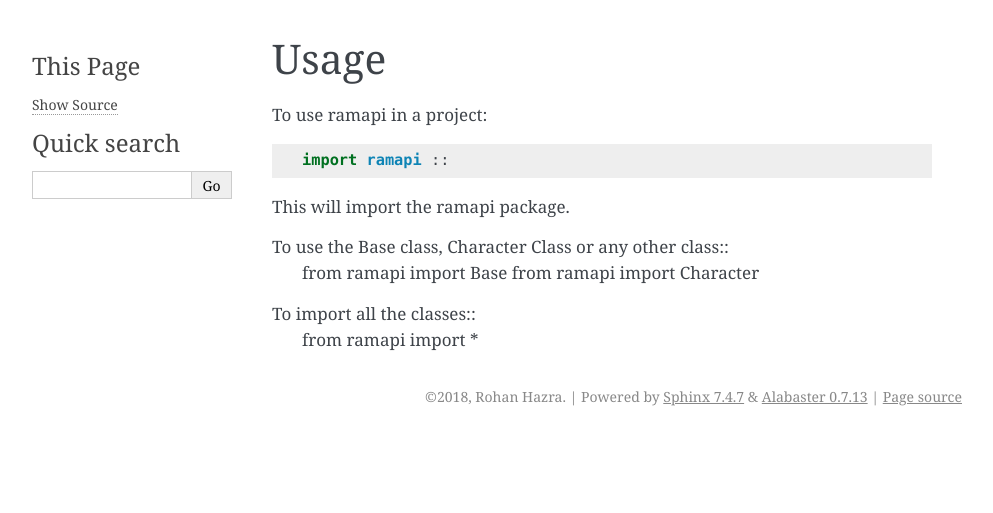
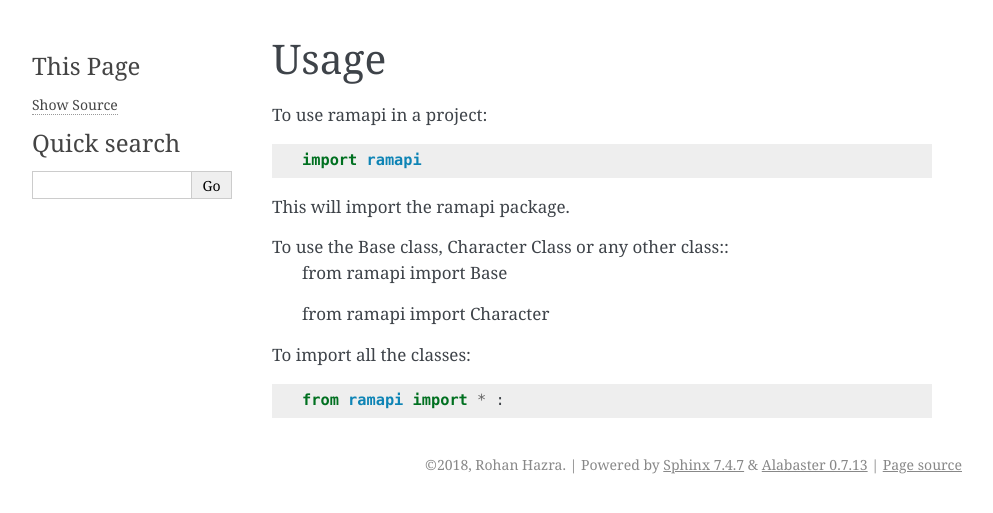
Before and after one commit to curiousrohan/ramapi, a Sphinx documentation site: the page built from docs/usage.rst, in a window 1280 px wide. Shown: the top 513 px of the page, without its empty margins (148-1141 px from the left). Built offline with Sphinx 7.4.7, drawn with Linux system fonts in a browser that asks for light colours; pages that are not in the unit, such as notebooks, are missing from menus.

```diff
--- a/docs/usage.rst
+++ b/docs/usage.rst
@@ -4,13 +4,15 @@ Usage
 
 To use ramapi in a project::
 
-    import ramapi ::
+    import ramapi
 
 This will import the ramapi package.
 
 To use the Base class, Character Class or any other class::
 	from ramapi import Base
+
 	from ramapi import Character ::
 
 To import all the classes::
-	from ramapi import * ::
+
+	from ramapi import * :
```
